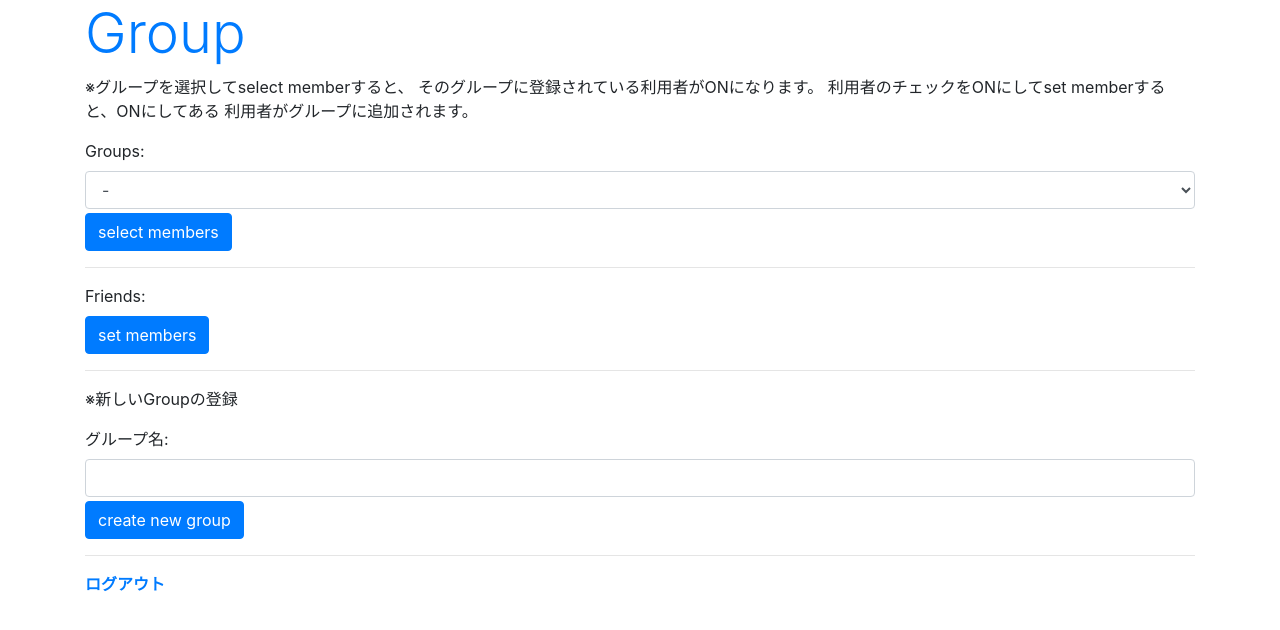
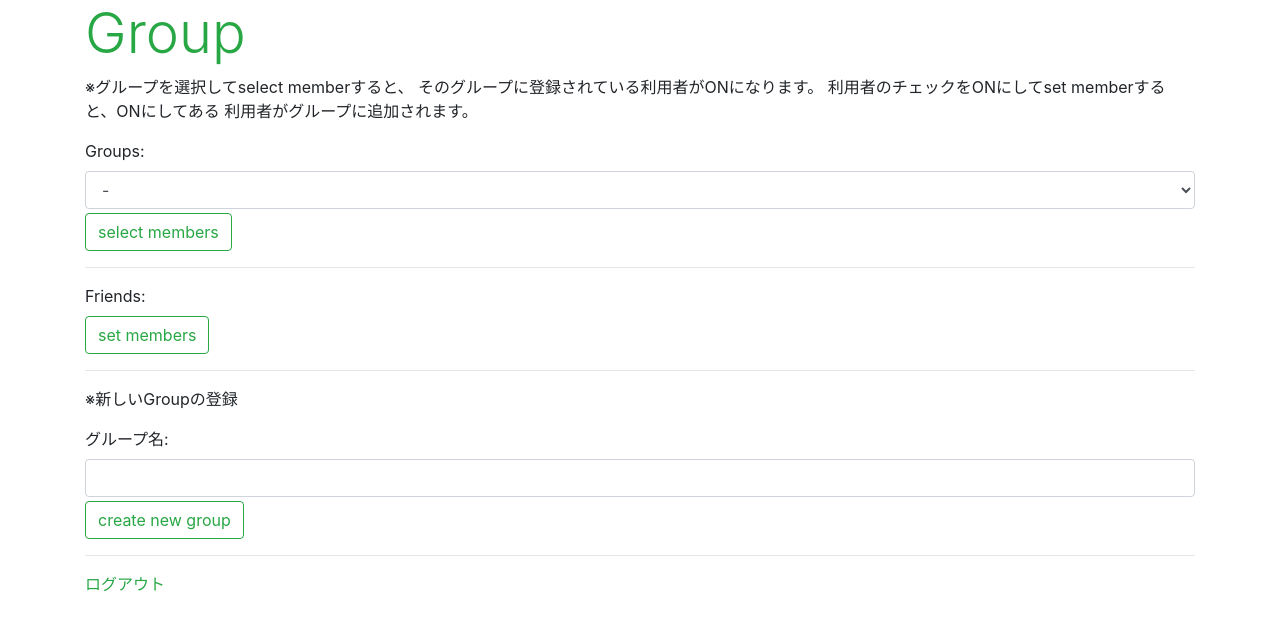
Before and after one commit to HatanoRyo-iro/django_application_school, a Django app: page /groups/ in a window 1280 px wide. Shown: the part 56-686 px from the top of the page. Run offline with Django 4.2, Linux system fonts and the light colour scheme; the visitor is signed in with stand-in values (Sample User, id 1); data that the repository does not hold is empty; some libraries are stand-ins or nearby versions.

Commit message:
change color in button and text

```diff
--- a/Chirp/templates/Chirp/base.html
+++ b/Chirp/templates/Chirp/base.html
@@ -27,9 +27,7 @@
 
     <hr>
     <div class="my-3">
-      <span class="font-weight-bold">
-        <a href="{% url 'logout' %}">ログアウト</a>
-      </span>
+        <a class="text-success" href="{% url 'logout' %}">ログアウト</a>
     </div>
   </body>
 </html>
--- a/Chirp/templates/Chirp/groups.html
+++ b/Chirp/templates/Chirp/groups.html
@@ -3,7 +3,7 @@
 {% block title %}グループ{% endblock %}
 
 {% block header %}
-<h1 class="display-4 text-primary">Group</h1>
+<h1 class="display-4 text-success">Group</h1>
 <p class="caption">※グループを選択してselect memberすると、
     そのグループに登録されている利用者がONになります。
     利用者のチェックをONにしてset memberすると、ONにしてある
@@ -23,7 +23,7 @@
 {% csrf_token %}
 <input type="hidden" name="mode" value="__groups_form__">
 {{groups_form}}
-<button class="btn btn-primary mt-1">select members</button>
+<button class="btn btn-outline-success mt-1">select members</button>
 </form>
 <hr>
 <form action="{% url 'groups' %}" method="post">
@@ -31,13 +31,13 @@
 <input type="hidden" name="mode" value="__friends_form__">
 <input type="hidden" name="group" value="{{group}}">
 {{friends_form}}
-<button class="btn btn-primary mt-0">set members</button>
+<button class="btn btn-outline-success mt-0">set members</button>
 </form>
 <hr>
 <p>※新しいGroupの登録</p>
 <form action="{% url 'create_group' %}" method="post">
 {% csrf_token %}
 {{create_form}}
-<button class="btn btn-primary mt-1">create new group</button>
+<button class="btn btn-outline-success mt-1">create new group</button>
 </form>
 {% endblock %}
--- a/Chirp/templates/Chirp/home.html
+++ b/Chirp/templates/Chirp/home.html
@@ -11,7 +11,7 @@
         document.group_form.submit();
     }
 </script>
-<h1 class="display-4 text-primary">Chirp</h1>
+<h1 class="display-4 text-success">Chirp</h1>
 <p>※グループのチェックをONにしてupdateすると、
     そのグループに登録されている利用者の投稿だけが表示されます。
 </p>
@@ -32,7 +32,7 @@
         {% csrf_token %}
         {{ check_form }}
         <div>
-            <button class="btn btn-primary">update</button>
+            <button class="btn btn-outline-success">update</button>
         </div>
     </form>
 </div>
--- a/Chirp/templates/Chirp/post.html
+++ b/Chirp/templates/Chirp/post.html
@@ -3,7 +3,7 @@
 {% block title %}投稿{% endblock %}
 
 {% block header %}
-<h1 class="display-4 text-primary">Post</h1>
+<h1 class="display-4 text-success">Post</h1>
 <p class="caption">※投稿先のグループを選択し、投稿します</p>
 {% if messages %}
 <ul class="list-group">
@@ -18,6 +18,6 @@
 <form action="{% url 'post' %}" method="post">
     {% csrf_token %}
     {{ form.as_p }}
-    <button class="btn btn-primary">投稿</button>
+    <button class="btn btn-outline-success">投稿</button>
 </form>
 {% endblock %}
--- a/Chirp/templates/Chirp/share.html
+++ b/Chirp/templates/Chirp/share.html
@@ -3,7 +3,7 @@
 {% block title %}シェア{% endblock %}
 
 {% block header %}
-<h1 class="display-4 text-primary">Share</h1>
+<h1 class="display-4 text-success">Share</h1>
 <p class="caption">※投稿先のグループを選択し、以下のメッセージをシェアします</p>
 {% if messages %}
 <ul class="messages">
@@ -19,6 +19,6 @@
 <form action="{% url 'share' share.id %}" method="post">
     {% csrf_token %}
     {{ form.as_p }}
-    <button class="btn btn-primary">シェア</button>
+    <button class="btn btn-outline-success">シェア</button>
 </form>
 {% endblock %}
```
